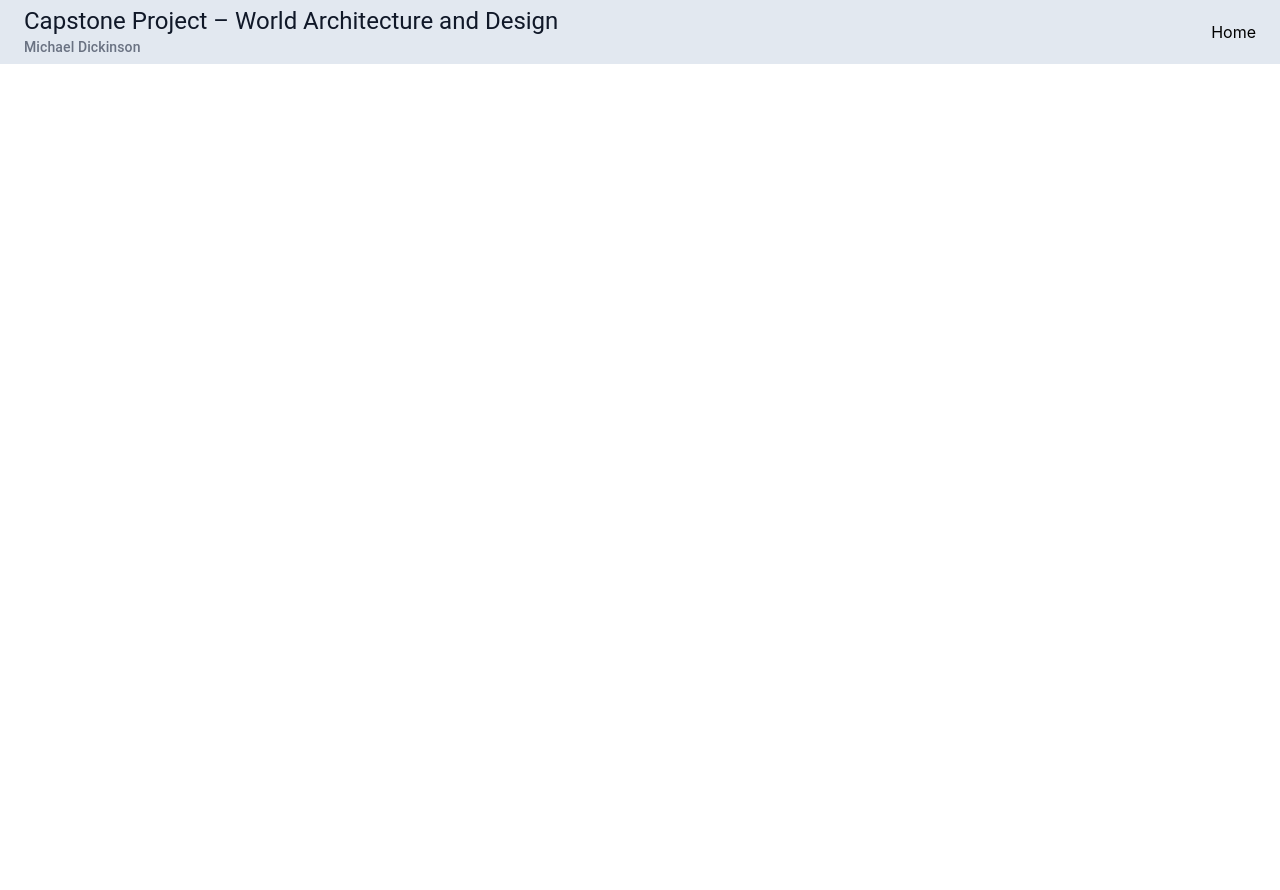
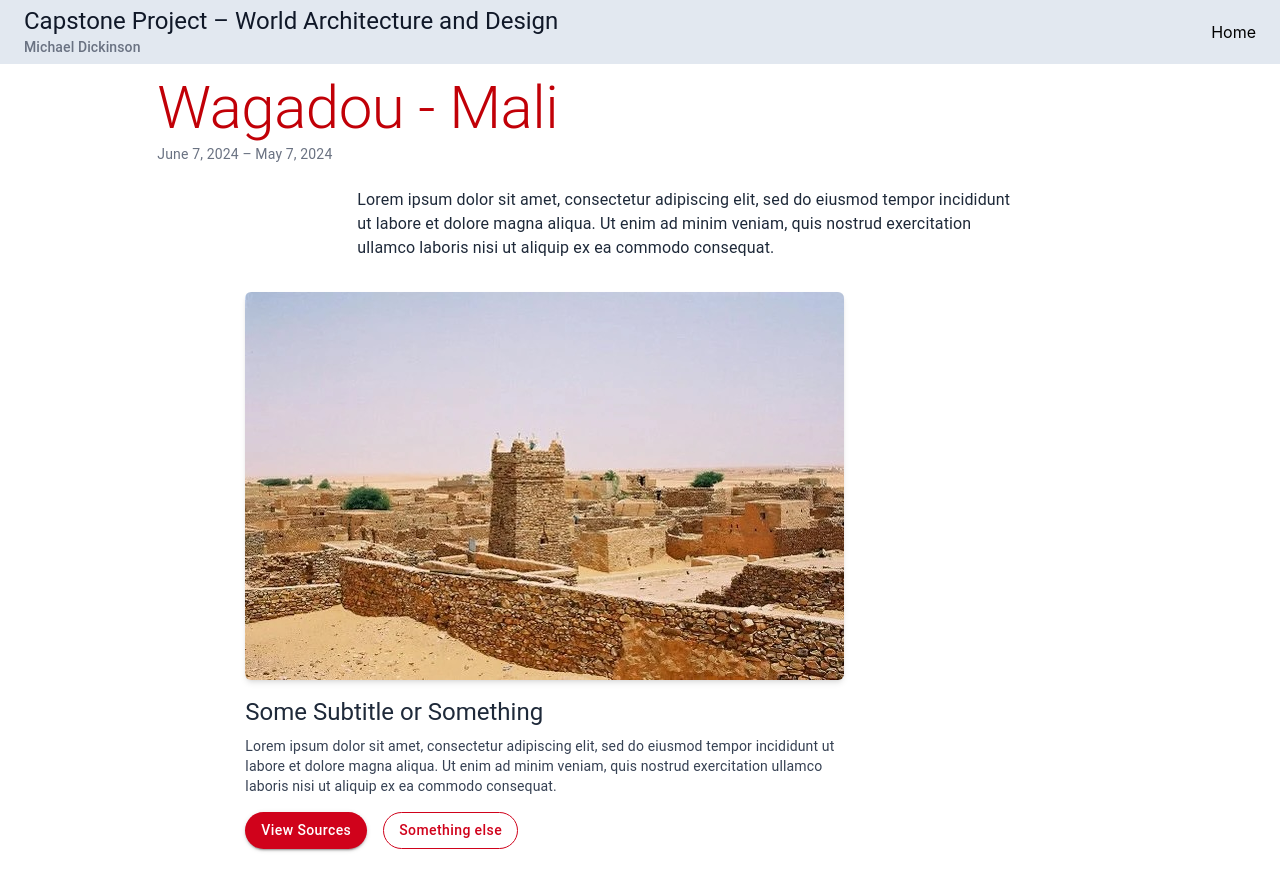
Before and after one commit to Michael-R-Dickinson/interactive-history-map, a React (Vite) app: page /location/wagadou in a window 1280 px wide. Shown: the top 890 px of the page. Before the commit the page ends 800 px from the top, so only its background shows below. Built offline with nearby package versions, Linux system fonts and the light colour scheme.

Commit message:
fixed routing with base url

```diff
--- a/src/App.tsx
+++ b/src/App.tsx
@@ -6,6 +6,7 @@ import { useAtomValue } from "jotai"
 import { locationsDataAtom } from "./atoms"
 import { Box } from "@mui/material"
 import Navbar from "./components/Navbar"
+import { BASE_URL } from "./utils"
 
 const App: React.FC = () => {
   const locations = useAtomValue(locationsDataAtom)
@@ -19,13 +20,13 @@ const App: React.FC = () => {
       <Box>
         <Navbar />
       </Box>
-      <Router base="/hist-interactive-map">
+      <Router base={BASE_URL}>
         <Switch>
           <Route path="/">
             <Map />
           </Route>
           {locations.map((location) => (
-            <Route path={`location/${location.path}`}>
+            <Route path={`location/${location.path}`} key={location.path}>
               <Location locationData={location} />
             </Route>
           ))}
--- a/src/utils.ts
+++ b/src/utils.ts
@@ -10,4 +10,6 @@ export const useNavigate = () => {
 }
 
 export const getImagePath = (imageFileName: string) =>
-  `${import.meta.env.BASE_URL}/${imageFileName}`
+  `${BASE_URL}/${imageFileName}`
+
+export const BASE_URL = import.meta.env.BASE_URL.slice(0, -1)
```
